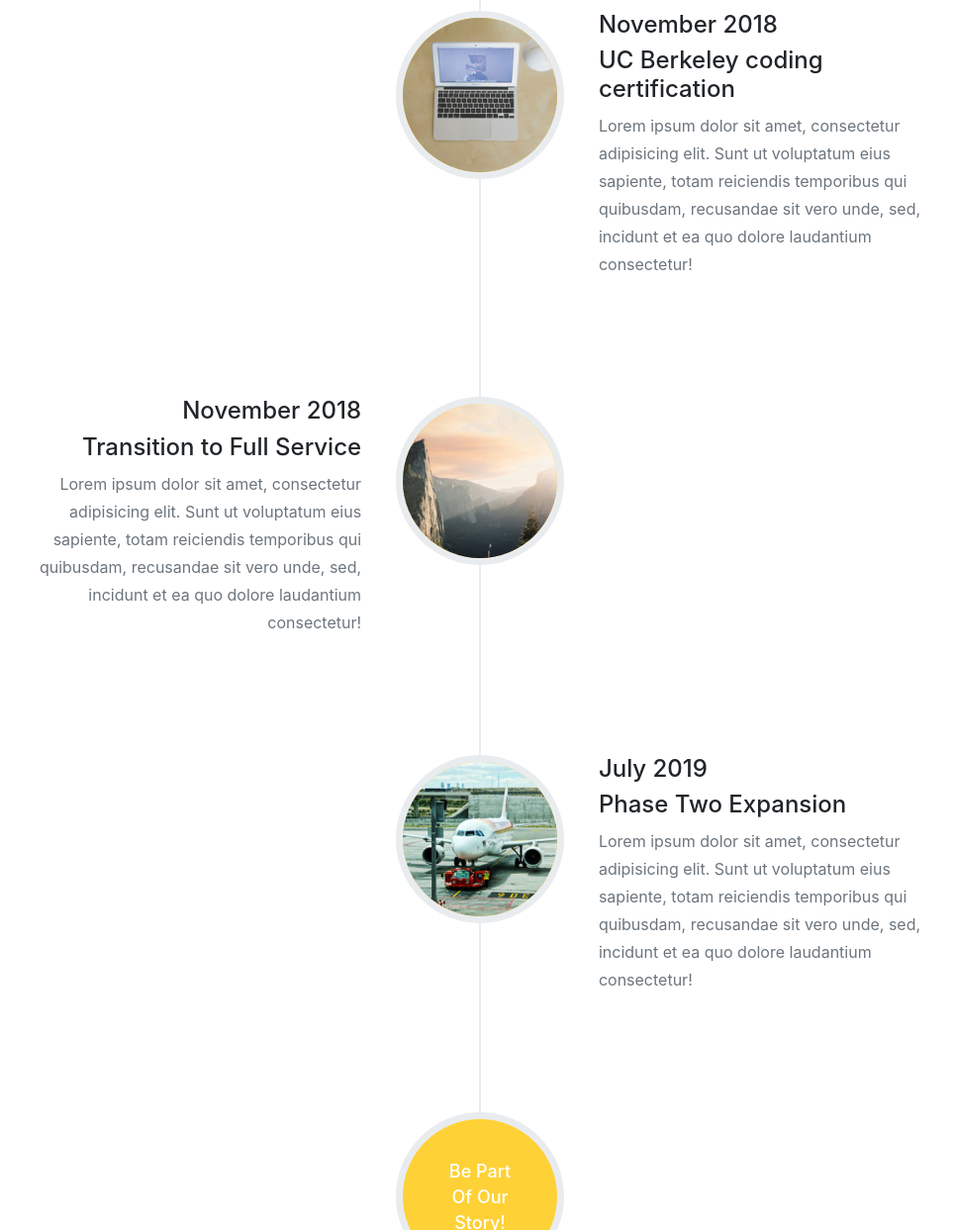
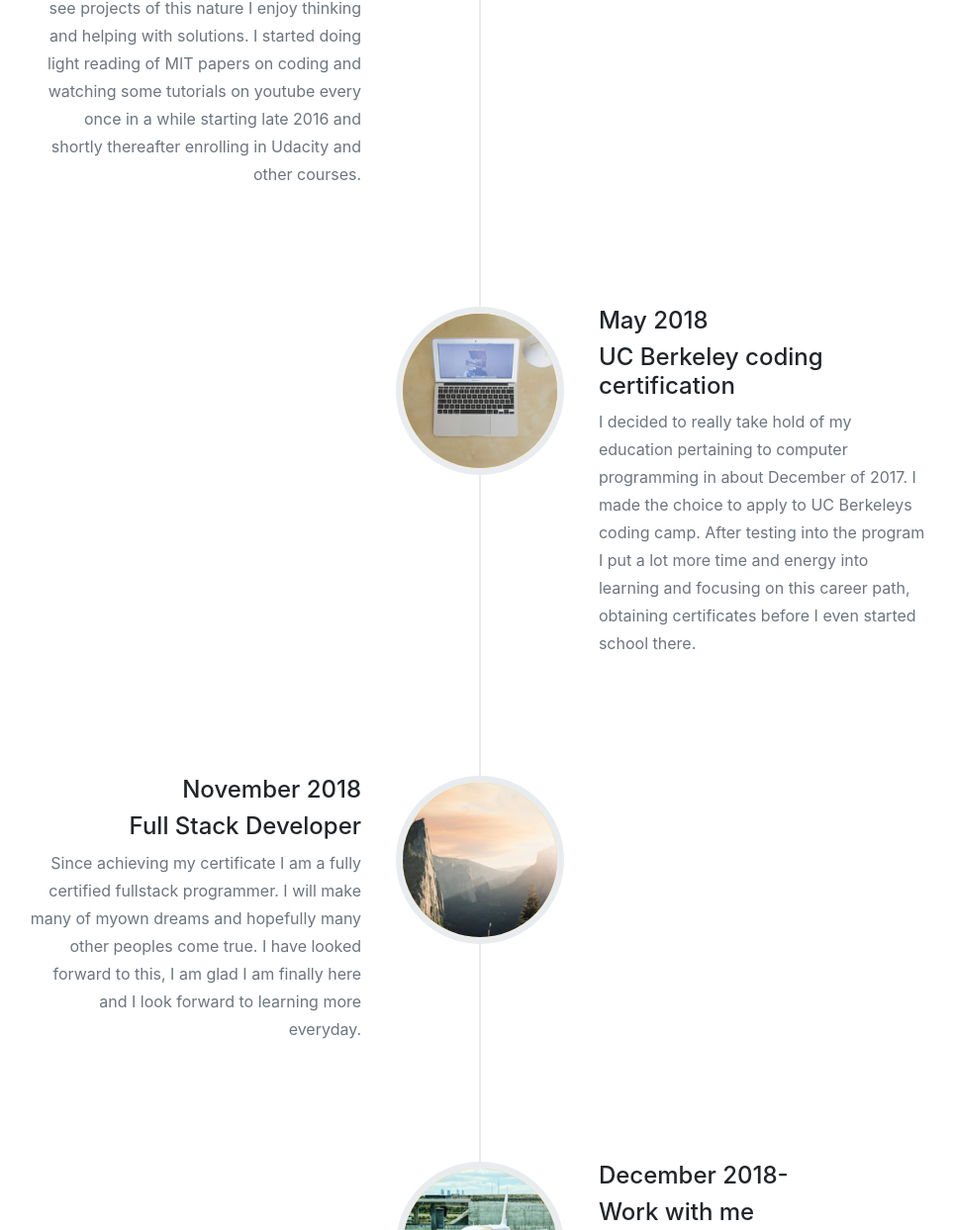
Before and after one commit to jeffeggink/PROTFOLIO, a website with bundled scripts: page index.html in a window 1280 px wide. Shown: the part 3909-5152 px from the top of the page at 99% size, without its empty margins (155-1119 px from the left). Built offline with nearby package versions, Linux system fonts and the light colour scheme; a web font is replaced by a local one.

Commit message:
spelling errors etc.

```diff
--- a/index.html
+++ b/index.html
@@ -237,11 +237,11 @@
                 </div>
                 <div class="timeline-panel">
                   <div class="timeline-heading">
-                    <h4>November 2018</h4>
+                    <h4>May 2018</h4>
                     <h4 class="subheading">UC Berkeley coding certification</h4>
                   </div>
                   <div class="timeline-body">
-                    <p class="text-muted">Lorem ipsum dolor sit amet, consectetur adipisicing elit. Sunt ut voluptatum eius sapiente, totam reiciendis temporibus qui quibusdam, recusandae sit vero unde, sed, incidunt et ea quo dolore laudantium consectetur!</p>
+                    <p class="text-muted">I decided to really take hold of my education pertaining to computer programming in about December of 2017. I made the choice to apply to UC Berkeleys coding camp. After testing into the program I put a lot more time and energy into learning and focusing on this career path, obtaining certificates before I even started school there. </p>
                   </div>
                 </div>
               </li>
@@ -252,10 +252,10 @@
                 <div class="timeline-panel">
                   <div class="timeline-heading">
                     <h4>November 2018</h4>
-                    <h4 class="subheading">Transition to Full Service</h4>
+                    <h4 class="subheading">Full Stack Developer</h4>
                   </div>
                   <div class="timeline-body">
-                    <p class="text-muted">Lorem ipsum dolor sit amet, consectetur adipisicing elit. Sunt ut voluptatum eius sapiente, totam reiciendis temporibus qui quibusdam, recusandae sit vero unde, sed, incidunt et ea quo dolore laudantium consectetur!</p>
+                    <p class="text-muted">Since achieving my certificate I am a fully certified fullstack programmer. I will make many of myown dreams and hopefully many other peoples come true. I have looked forward to this, I am glad I am finally here and I look forward to learning more everyday.</p>
                   </div>
                 </div>
               </li>
@@ -265,8 +265,8 @@
                 </div>
                 <div class="timeline-panel">
                   <div class="timeline-heading">
-                    <h4>July 2019</h4>
-                    <h4 class="subheading">Phase Two Expansion</h4>
+                    <h4>December 2018-</h4>
+                    <h4 class="subheading">Work with me</h4>
                   </div>
                   <div class="timeline-body">
                     <p class="text-muted">Lorem ipsum dolor sit amet, consectetur adipisicing elit. Sunt ut voluptatum eius sapiente, totam reiciendis temporibus qui quibusdam, recusandae sit vero unde, sed, incidunt et ea quo dolore laudantium consectetur!</p>
@@ -276,7 +276,7 @@
               <li class="timeline-inverted">
                 <div class="timeline-image">
                   <h4>Be Part
-                    <br>Of Our
+                    <br>Of My
                     <br>Story!</h4>
                 </div>
               </li>
@@ -341,7 +341,7 @@
           <div class="col-md-4">
             <ul class="list-inline social-buttons">
               <li class="list-inline-item">
-                <a href="#">
+                <a href="https://twitter.com/jeffeggink">
                   <i class="fa fa-twitter"></i>
                 </a>
               </li>
```
Also changed, not shown: img/portfolio/01-full.jpg, img/portfolio/01-thumbnail.jpg, img/portfolio/02-full.jpg, img/portfolio/02-thumbnail.jpg, img/portfolio/03-full.jpg, img/portfolio/03-thumbnail.jpg, img/portfolio/06-full.jpg, img/portfolio/06-thumbnail.jpg, 5 other files.
